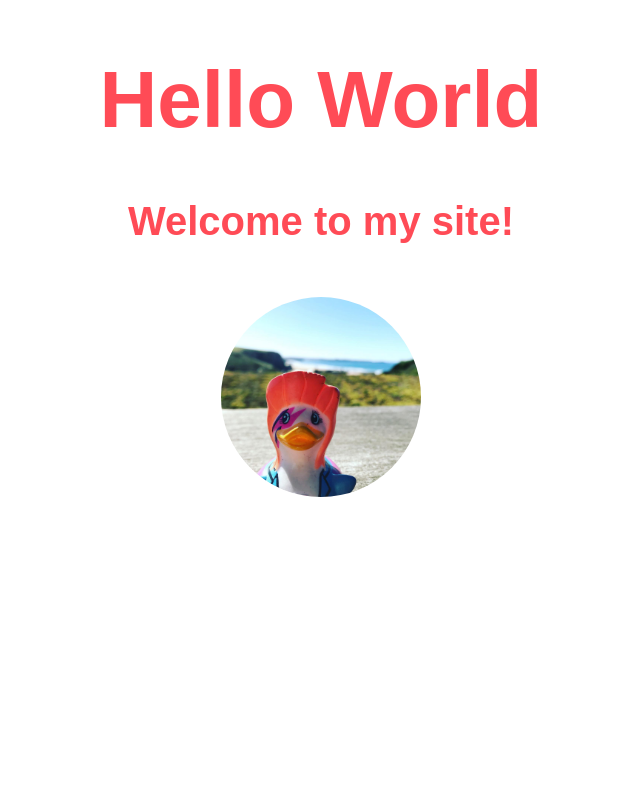
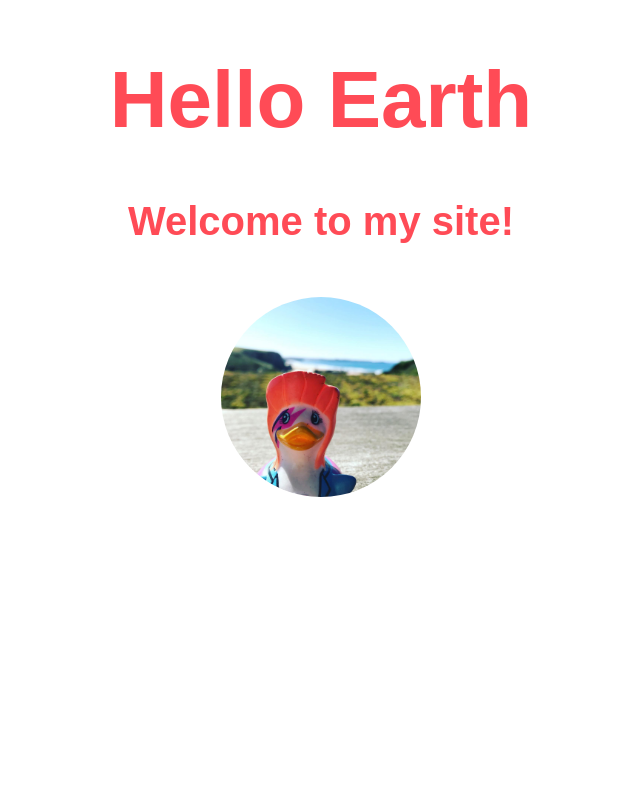
Before and after one commit to odrotlef/beginners-week-one-master, a plain HTML site: page index.html in a window 1280 px wide. Shown: the top 800 px of the page, without its empty margins (319-959 px from the left). Drawn offline with Linux system fonts and the light colour scheme.

Commit message:
Update index.html

```diff
--- a/index.html
+++ b/index.html
@@ -11,7 +11,7 @@
 </head>
 <body>
  <div>
-  <h1>Hello World</h1>
+  <h1>Hello Earth</h1>
 
   <h2>Welcome to my site!</h2>
 
```
